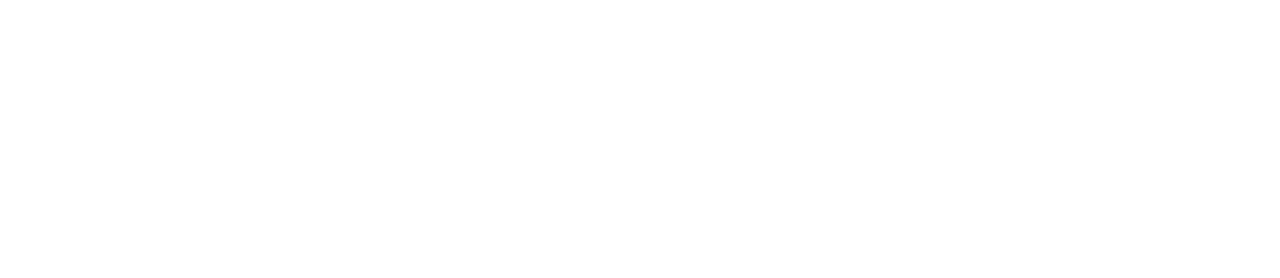
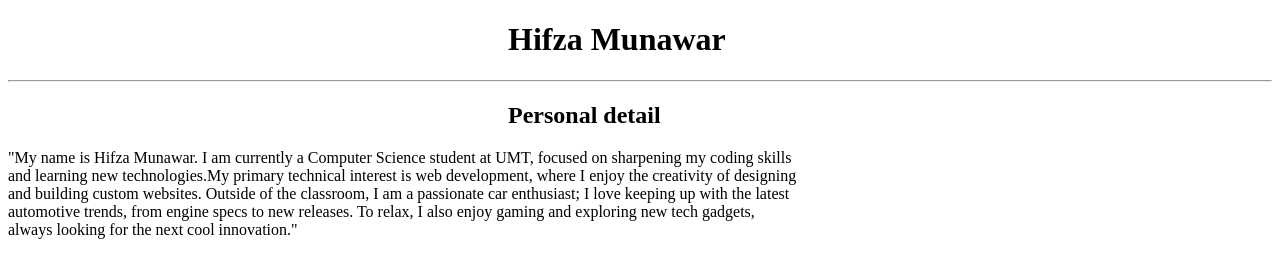
Before and after one commit to Hifza-Munawar/V2-Web-Technology, a plain HTML site: page second.html in a window 1280 px wide. Drawn offline with Linux system fonts and the light colour scheme.

Commit message:
Add files via upload

```diff
--- a/second.html
+++ b/second.html
@@ -4,9 +4,21 @@
     <meta charset="UTF-8">
     <meta http-equiv="X-UA-Compatible" content="IE=edge">
     <meta name="viewport" content="width=device-width, initial-scale=1.0">
-    <title>Document</title>
+    <title>V2 Session</title>
+    <link rel="stylesheet" href="styling.css">
 </head>
 <body>
+    <h1 id="Myheading"> Hifza Munawar</h1>
+    <hr>
+    <h2 id="Myheading">Personal detail </h2>
 
+
+    <p>"My name is Hifza Munawar. I am currently a Computer Science student at UMT,
+        focused on sharpening my coding skills <br>  and learning new technologies.My primary
+        technical interest is web development, where I enjoy  the creativity of designing <br>
+        and building custom websites. Outside of the classroom, I am a
+        passionate car enthusiast; I love keeping up  with the latest <br> automotive
+        trends, from engine specs to new releases. To relax, I also enjoy gaming
+        and exploring new tech gadgets,  <br> always looking  for the  next cool   innovation."</p>
 </body>
 </html>
--- a/style.css
+++ b/style.css
@@ -1,9 +1,10 @@
-h1 {
-    background-color:blueviolet;
+.pclass{
+    background-color: blue;
 }
-.h1 {
-    background-color: aquamarine;
-}
-table,th,td {
 
-}
+ body {
+    background-image: url("OIP.webp");
+    background-repeat: no-repeat;
+   background-size: cover;
+   background-position: center;
+ }
--- /dev/null
+++ b/styling.css
@@ -0,0 +1,4 @@
+#Myheading {
+    background-color: #fffff;
+    padding-left: 500px;
+}
```
Also changed, not shown: OIP.webp (added).
